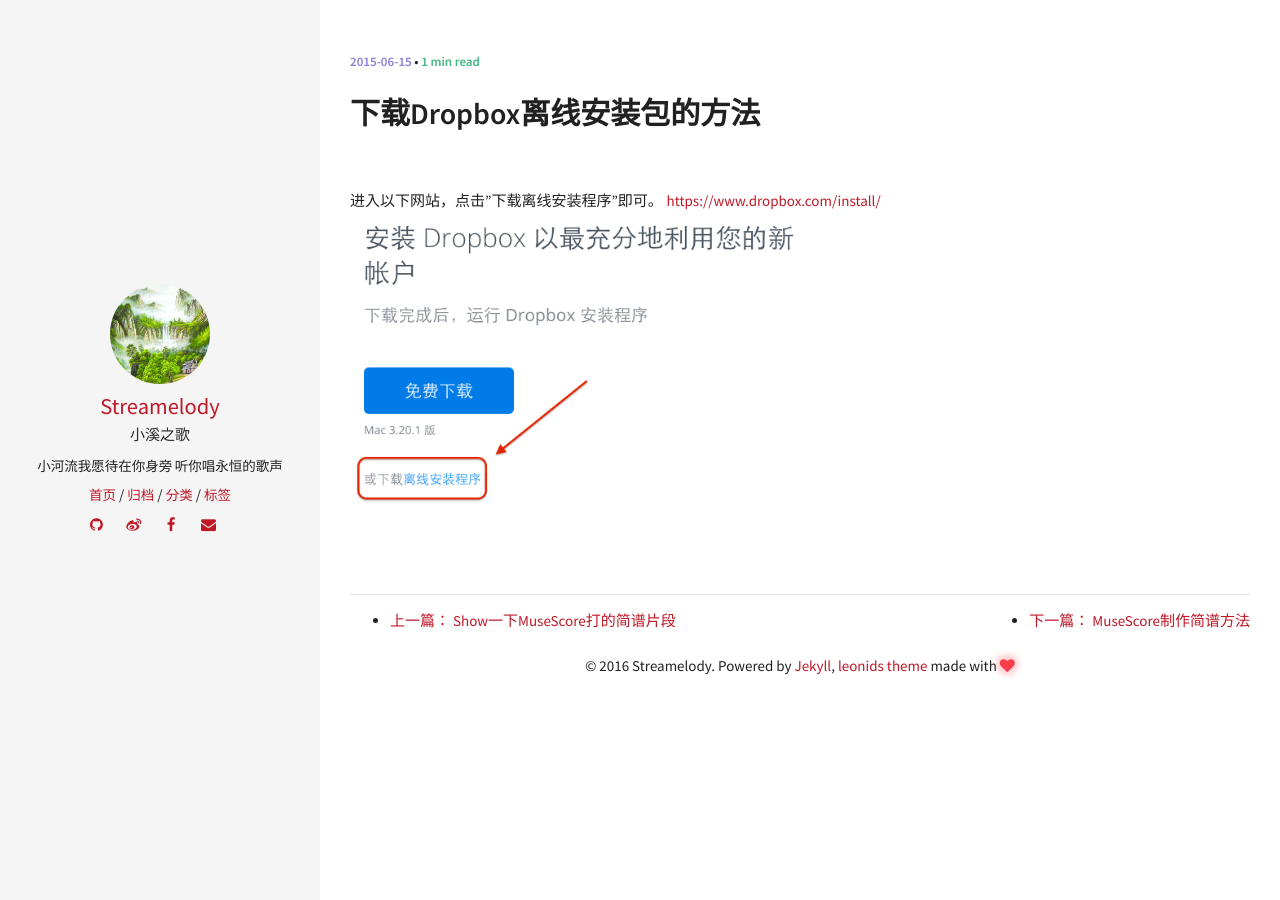
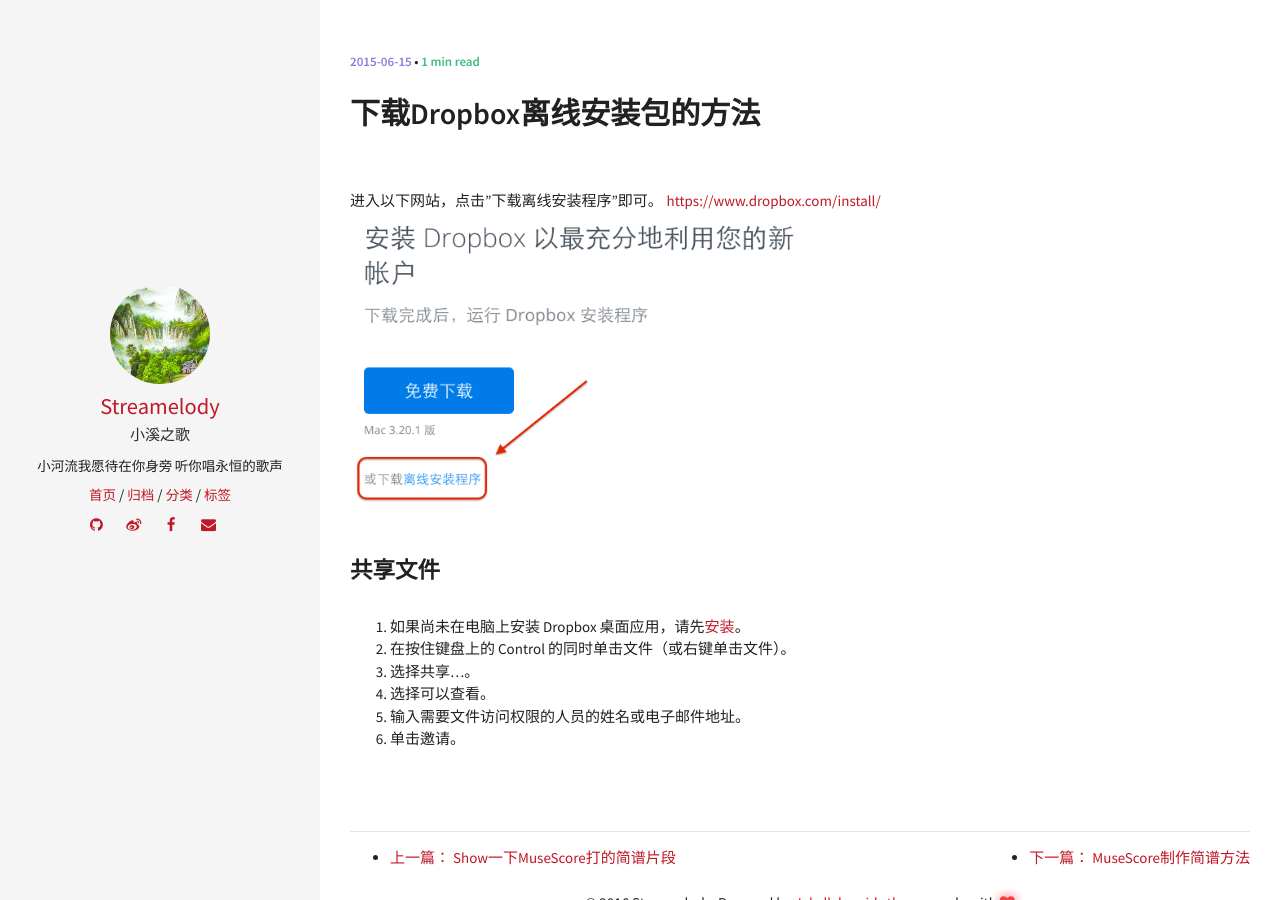
Before and after one commit to yaxauw/streamelody.github.io, a Jekyll site: the page built from _posts/2015-06-14-dropbox-install.md, in a window 1280 px wide. Built offline with Jekyll 4.4.1, drawn with Linux system fonts in a browser that asks for light colours; comment, search, counter and statistics services are not loaded.

Commit message:
commitString

```diff
--- a/_posts/2015-06-14-dropbox-install.md
+++ b/_posts/2015-06-14-dropbox-install.md
@@ -9,5 +9,12 @@
 
 进入以下网站，点击”下载离线安装程序”即可。
 <https://www.dropbox.com/install/>
-<!--more-->
 <img src="{{ site.url }}/assets/blogImg/dropbox_install.png" width="50%" alt="离线下载Dropbox"/>
+
+### 共享文件
+1. 如果尚未在电脑上安装 Dropbox 桌面应用，请先[安装](https://www.dropbox.com/install/)。
+2. 在按住键盘上的 Control 的同时单击文件（或右键单击文件）。
+3. 选择共享…。
+4. 选择可以查看。
+5. 输入需要文件访问权限的人员的姓名或电子邮件地址。
+6. 单击邀请。
--- a/index.html
+++ b/index.html
@@ -14,7 +14,7 @@
     <div class="post">
         <h3 class="post-list__post-title"><a href="{{ post.url }}" title="访问 {{ post.title }}">{{ post.title }}</a></h3>
 
-        <p class="excerpt">{{ post.content | strip_html | strip_newlines | truncate: 300 }}&hellip;</p>
+        <p class="excerpt">{{ post.content | strip_html | strip_newlines | truncate: 200 }}&hellip;</p>
 
         <p class="post-meta">
         <span class="home-post-date">
```
